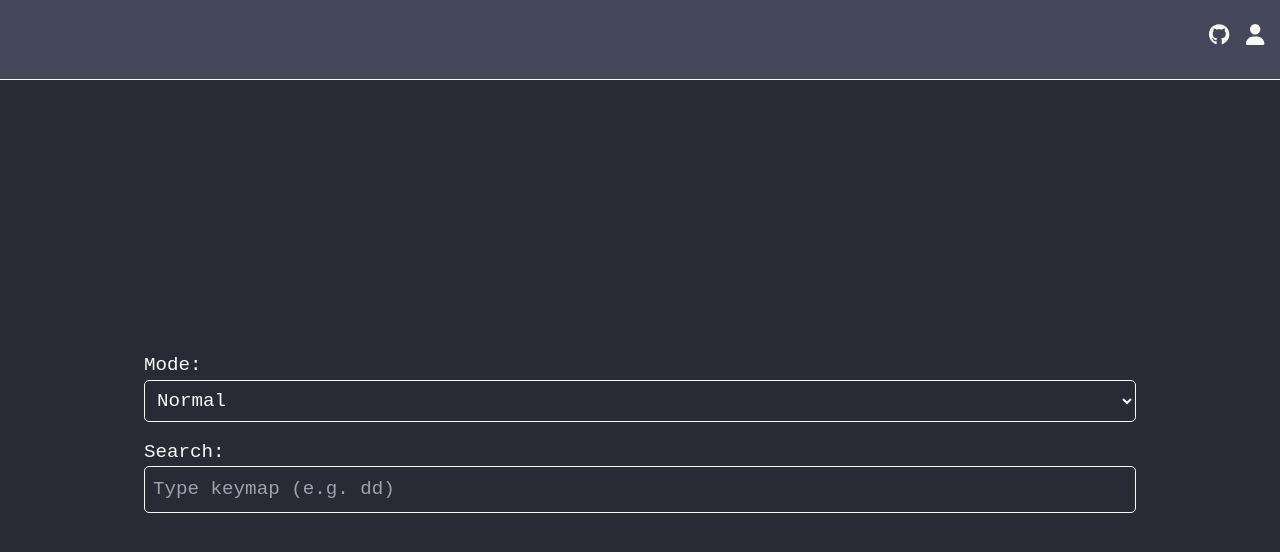
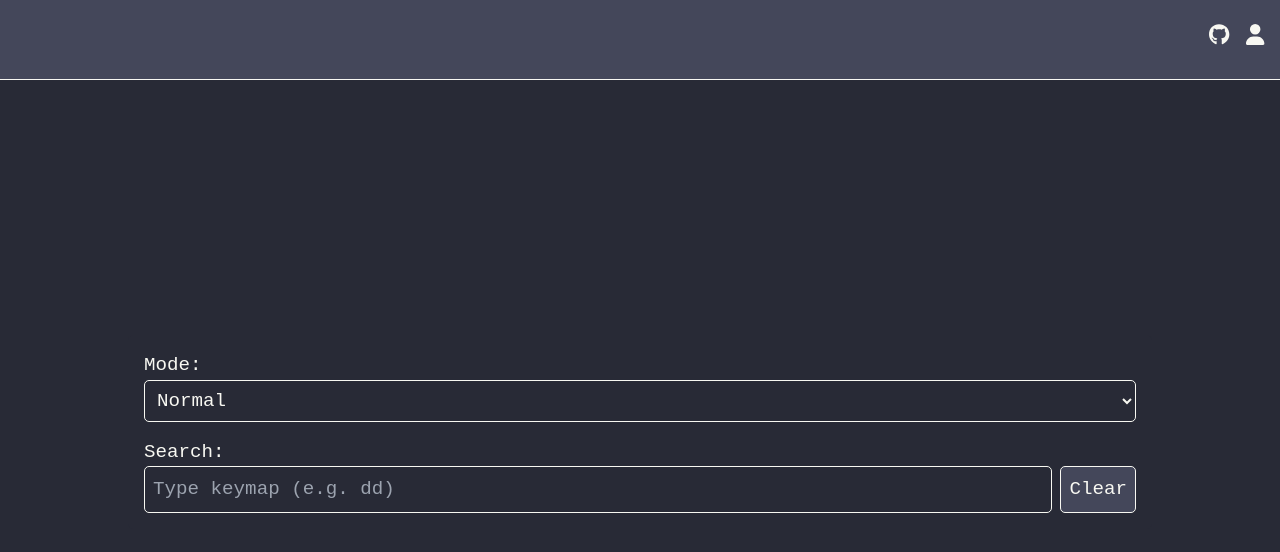
Before and after one commit to force10269/vim-dictionary, a Next.js app in the folder vim-dictionary-frontend/: page / in a window 1280 px wide. Shown: the top 552 px of the page. Built offline with nearby package versions, Linux system fonts and the light colour scheme.

Commit message:
feat: Clear button for search bar

```diff
--- a/vim-dictionary-frontend/src/pages/index.tsx
+++ b/vim-dictionary-frontend/src/pages/index.tsx
@@ -26,6 +26,12 @@ const Header = styled.header`
   position: fixed;
   top: 0;
   z-index: 1000;
+`;
+
+const SearchRow = styled.div`
+  display: flex;
+  align-items: center;
+  width: 100%;
 `;
 
 const IconLink = styled.a`
@@ -71,6 +77,17 @@ const ModeSelect = styled.select`
   width: 100%;
 `;
 
+const ClearButton = styled.button`
+  background-color: #44475a;
+  border: 1px solid #f8f8f2;
+  border-radius: 5px;
+  color: #f8f8f2;
+  font-family: "Courier New", Courier, monospace;
+  font-size: 1.2rem;
+  padding: 0.5rem;
+  margin-left: 0.5rem;
+`;
+
 export default function Home() {
   const [search, setSearch] = useState("");
   const [mode, setMode] = useState("normal");
@@ -81,6 +98,10 @@ export default function Home() {
 
   const handleModeChange = (e: ChangeEvent<HTMLSelectElement>) => {
     setMode(e.target.value);
+  };
+
+  const handleClearButtonClick = () => {
+    setSearch("");
   };
 
   const getExpressiveKey = (e: React.KeyboardEvent<HTMLInputElement>) => {
@@ -146,14 +167,17 @@ export default function Home() {
           <option value="replace">Replace</option>
         </ModeSelect>
         <label htmlFor="search">Search:</label>
+        <SearchRow>
           <SearchInput
             id="search"
             type="text"
             value={search}
-          onChange={handleSearchChange}
             onKeyDown={handleSearchKeyDown}
             placeholder="Type keymap (e.g. dd)"
+            style={{ flexGrow: 1 }}
           />
+          <ClearButton onClick={handleClearButtonClick}>Clear</ClearButton>
+        </SearchRow>
       </Terminal>
     </Container>
   );
```
Lines whose indentation alone changed are shown as unchanged.
